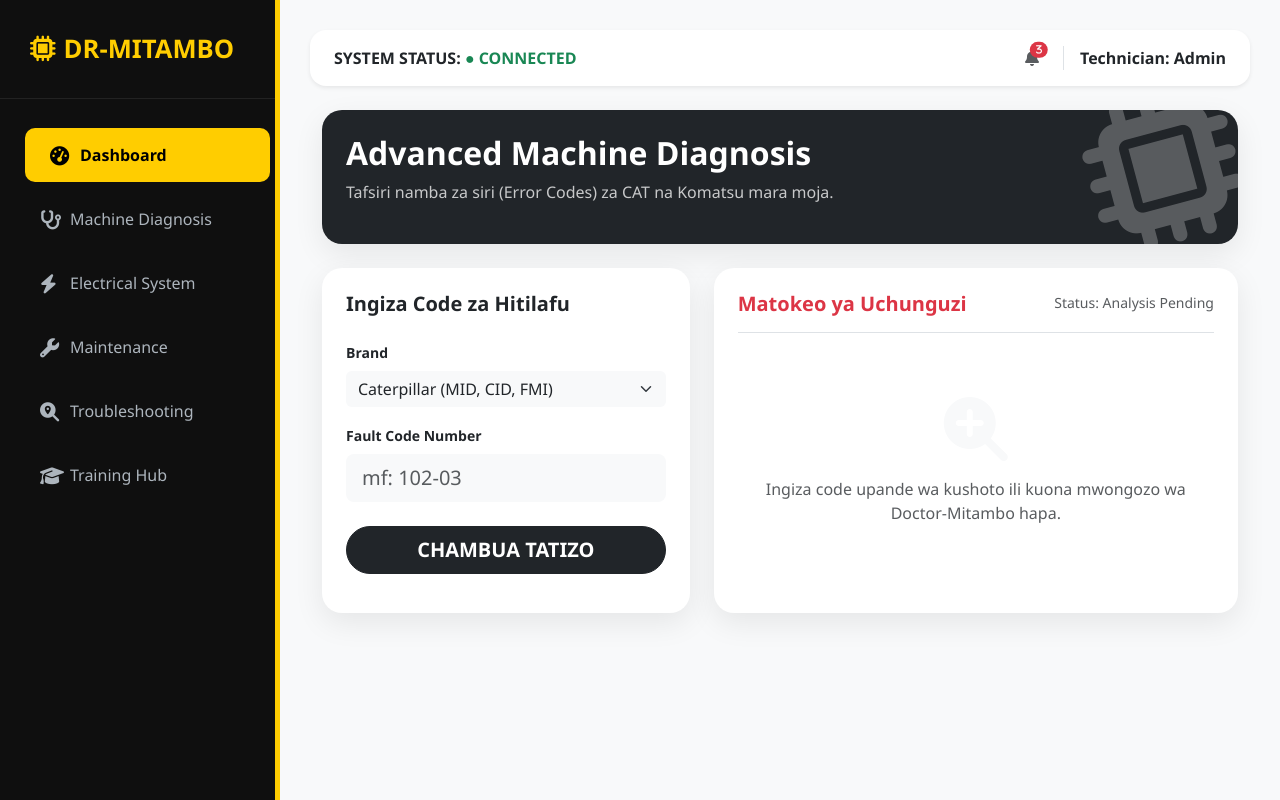
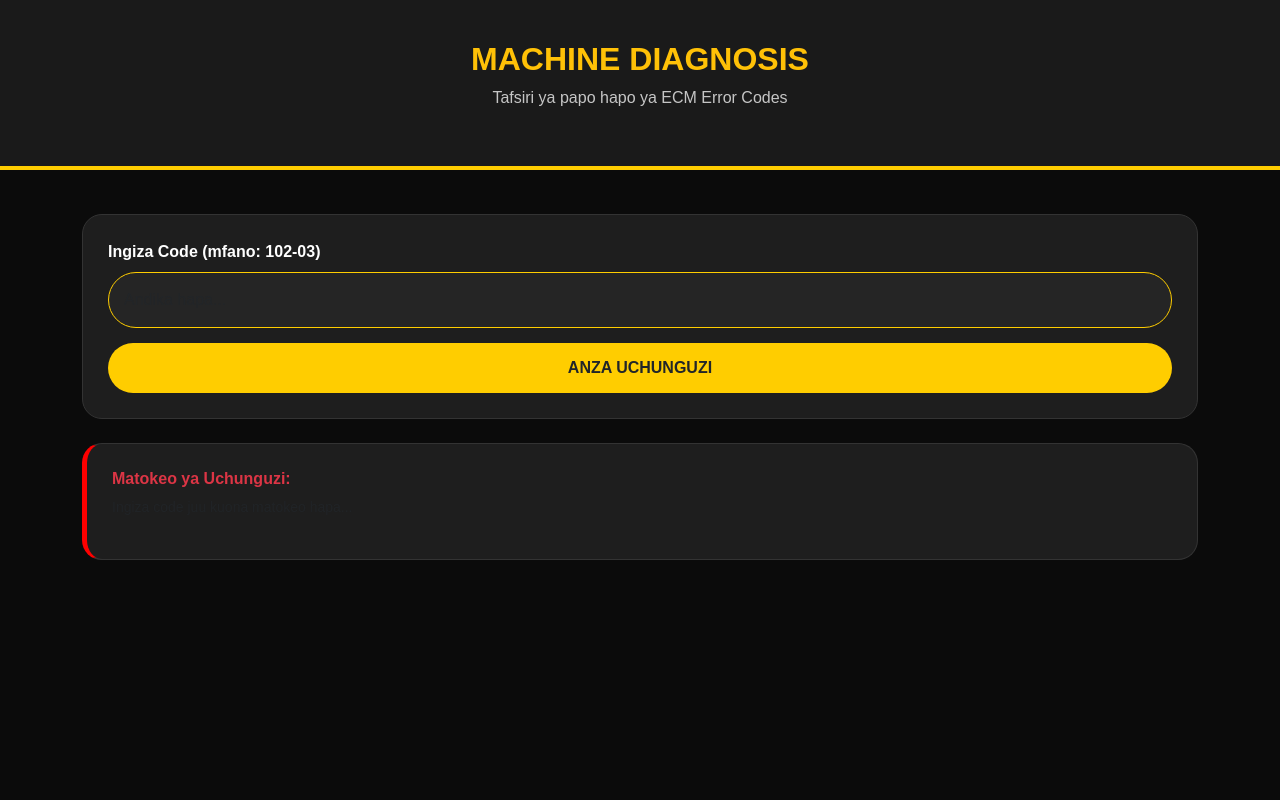
Before and after one commit to benmass1/doctor-mitambo, a Python web app: template app/templates/diagnosis.html in a window 1280 px wide. Run offline with Jinja, Linux system fonts and the light colour scheme; the template is opened without the code that fills it, so the values that code supplies are empty.

Commit message:
Update diagnosis.html

```diff
--- a/app/templates/diagnosis.html
+++ b/app/templates/diagnosis.html
@@ -1,53 +1,36 @@
-{% extends "base.html" %}
-{% block content %}
-<div class="container-fluid">
-    <div class="row mb-4">
-        <div class="col-12">
-            <div class="card bg-dark text-white p-4 overflow-hidden position-relative">
-                <div style="z-index: 1;">
-                    <h2 class="fw-bold">Advanced Machine Diagnosis</h2>
-                    <p class="opacity-75">Tafsiri namba za siri (Error Codes) za CAT na Komatsu mara moja.</p>
-                </div>
-                <i class="fas fa-microchip position-absolute end-0 bottom-0 opacity-25" style="font-size: 150px; transform: rotate(-15deg);"></i>
-            </div>
+<!DOCTYPE html>
+<html lang="sw">
+<head>
+    <meta charset="UTF-8">
+    <meta name="viewport" content="width=device-width, initial-scale=1.0">
+    <title>DR-MITAMBO | Diagnosis AI</title>
+    <link href="https://cdn.jsdelivr.net/npm/bootstrap@5.3.0/dist/css/bootstrap.min.css" rel="stylesheet">
+    <link rel="stylesheet" href="https://cdnjs.cloudflare.com/ajax/libs/font-awesome/6.4.0/css/all.min.css">
+    <style>
+        body { background-color: #0b0b0b; color: #fff; font-family: sans-serif; }
+        .hero-header { background: #1a1a1a; padding: 40px 20px; border-bottom: 4px solid #FFCD00; }
+        .diag-card { background: #1e1e1e; border-radius: 20px; padding: 25px; border: 1px solid #333; margin-top: 20px; }
+        .form-control { background: #252525; border: 1px solid #FFCD00; color: #fff; border-radius: 50px; padding: 15px; }
+        .btn-chambua { background: #FFCD00; font-weight: bold; border-radius: 50px; width: 100%; padding: 12px; margin-top: 15px; }
+    </style>
+</head>
+<body>
+    <div class="hero-header text-center">
+        <h2 class="text-warning fw-bold">MACHINE DIAGNOSIS</h2>
+        <p class="opacity-75">Tafsiri ya papo hapo ya ECM Error Codes</p>
+    </div>
+
+    <div class="container py-4">
+        <div class="diag-card">
+            <label class="mb-2 fw-bold">Ingiza Code (mfano: 102-03)</label>
+            <input type="text" class="form-control" placeholder="Andika hapa...">
+            <button class="btn btn-chambua">ANZA UCHUNGUZI</button>
+        </div>
+
+        <div class="diag-card mt-4" style="border-left: 5px solid red;">
+            <h6 class="text-danger fw-bold">Matokeo ya Uchunguzi:</h6>
+            <p class="small text-muted">Ingiza code juu kuona matokeo hapa...</p>
         </div>
     </div>
-
-    <div class="row g-4">
-        <div class="col-lg-5">
-            <div class="card p-4 h-100">
-                <h5 class="fw-bold mb-4">Ingiza Code za Hitilafu</h5>
-                <form>
-                    <div class="mb-3">
-                        <label class="form-label small fw-bold">Brand</label>
-                        <select class="form-select border-0 bg-light">
-                            <option>Caterpillar (MID, CID, FMI)</option>
-                            <option>Komatsu (User/Service Code)</option>
-                        </select>
-                    </div>
-                    <div class="mb-4">
-                        <label class="form-label small fw-bold">Fault Code Number</label>
-                        <input type="text" class="form-control form-control-lg border-0 bg-light shadow-none" placeholder="mf: 102-03">
-                    </div>
-                    <button class="btn btn-dark btn-lg w-100 rounded-pill fw-bold">CHAMBUA TATIZO</button>
-                </form>
-            </div>
-        </div>
-
-        <div class="col-lg-7">
-            <div class="card p-4 h-100">
-                <div class="d-flex justify-content-between border-bottom pb-3 mb-3">
-                    <h5 class="fw-bold m-0 text-danger">Matokeo ya Uchunguzi</h5>
-                    <span class="text-muted small">Status: Analysis Pending</span>
-                </div>
-                <div class="text-center py-5">
-                    <i class="fas fa-search-plus fa-4x text-light mb-3"></i>
-                    <p class="text-muted">Ingiza code upande wa kushoto ili kuona mwongozo wa Doctor-Mitambo hapa.</p>
-                </div>
-            </div>
-        </div>
-    </div>
-
-
-</div>
-{% endblock %}
+</body>
+</html>
```
